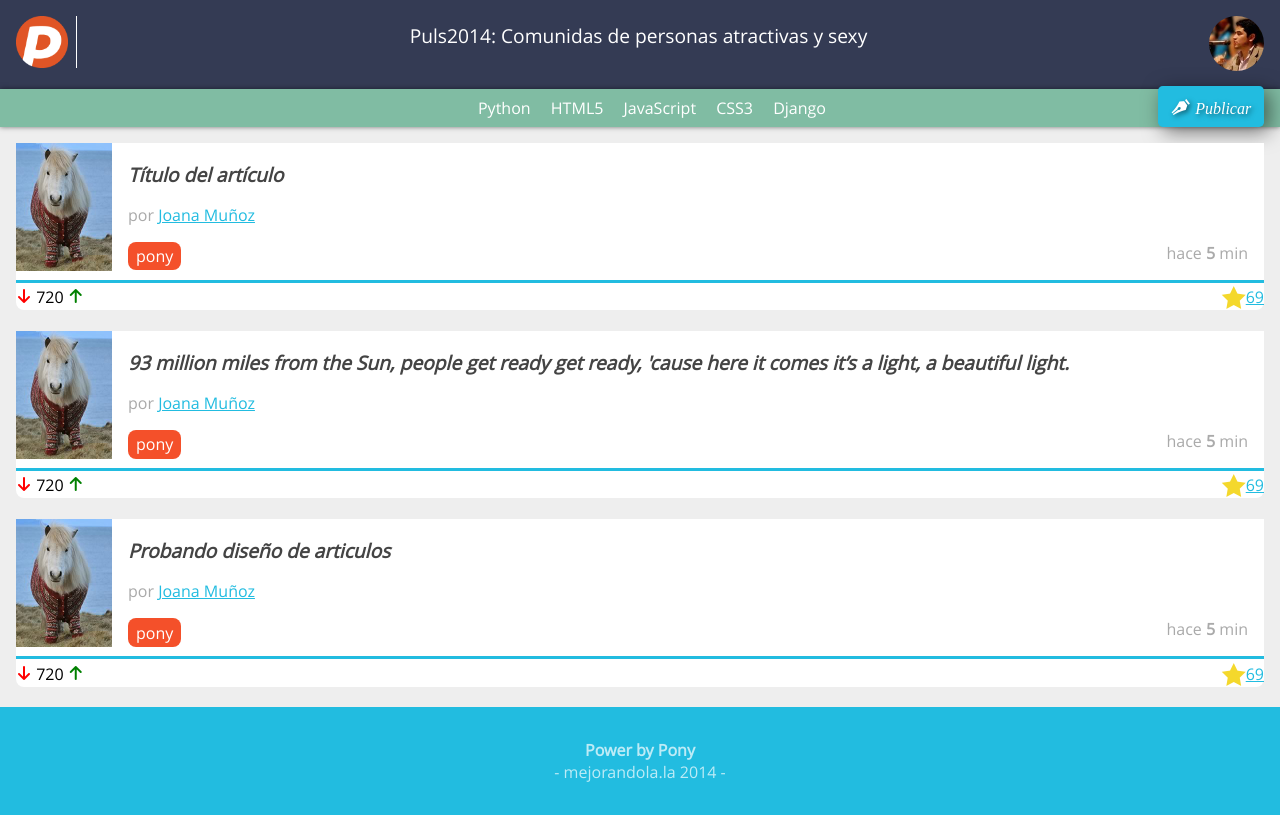
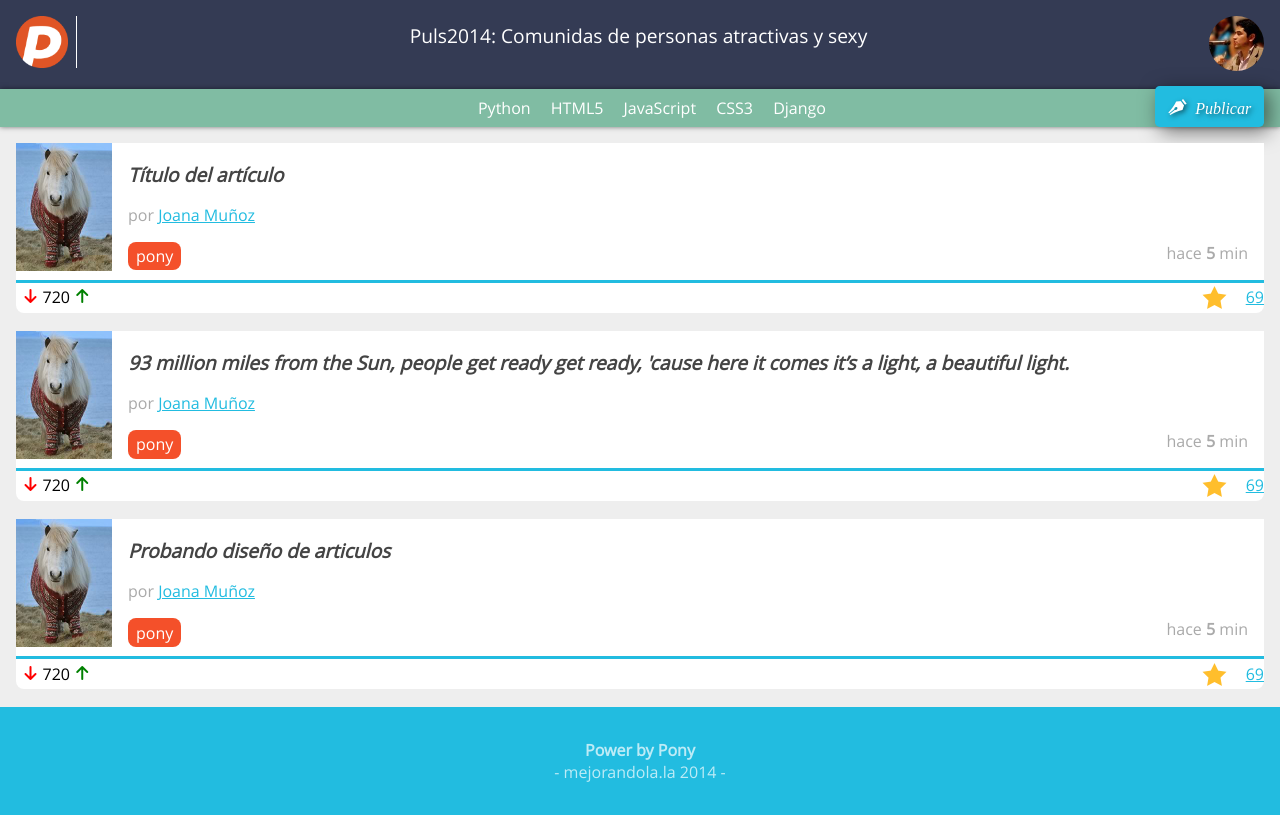
Before and after one commit to asosahn/Curso, a plain HTML site: page index.html in a window 1280 px wide. Drawn offline with Linux system fonts and the light colour scheme.

Commit message:
antes de responsive

```diff
--- a/css/style.css
+++ b/css/style.css
@@ -39,6 +39,7 @@
 
 .icon-pen:before {
 	content: "\e908";
+	margin-right: 0.2em;
 }
 .icon-star-full:before {
 	content: "\e9d9";
@@ -47,6 +48,7 @@
 	content: "\ea3a";
 }
 .icon-arrow-down2:before {
+
 	content: "\ea3e";
 }
 
@@ -206,6 +208,13 @@
 	margin-bottom: 3em;
 }
 
+#contenido .item:hover{
+background: #FFF8DC;
+/*border: 3px solid yellow;*/
+/*zoom: 1.2;*/
+
+}
+
 #contenido .item .autor_item {
 	color: #AAA;
 }
@@ -232,6 +241,7 @@
 
 #contenido .item .votacion .down {
 	color: red;
+	margin-left: 0.4em;
 }
 
 #contenido .item .votacion .up {
@@ -240,8 +250,11 @@
 }
 
 #contenido .item .votacion .guardar_item{
-	color: #f4d82c;
+	color: #FFBE2C;
 	font-size: 1.5em;
+	margin: 0 0.8em 0.1em 0;
+	/*top: -0.1em;
+	position: relative;*/
 }
 
 #contenido .item .imagen_item{
--- a/index.html
+++ b/index.html
@@ -2,7 +2,9 @@
 <html lang="es">
 <head>
 	<meta charset="utf-8"/>
-	<meta name="viewport" content="width=device-width, initial-scale=1">
+	<!-- <meta name="viewport" content="width=device-width, initial-scale=1"> -->
+	<meta name="viewport" content="width=device-width, minimum-scale=1, maximum-scale=1">
+
 	<meta name="description" content="Proyecto Diseño Web">
 	<title>Proyecto Diseño</title>
 	<link rel="stylesheet" href="css/normalize.css">
```
